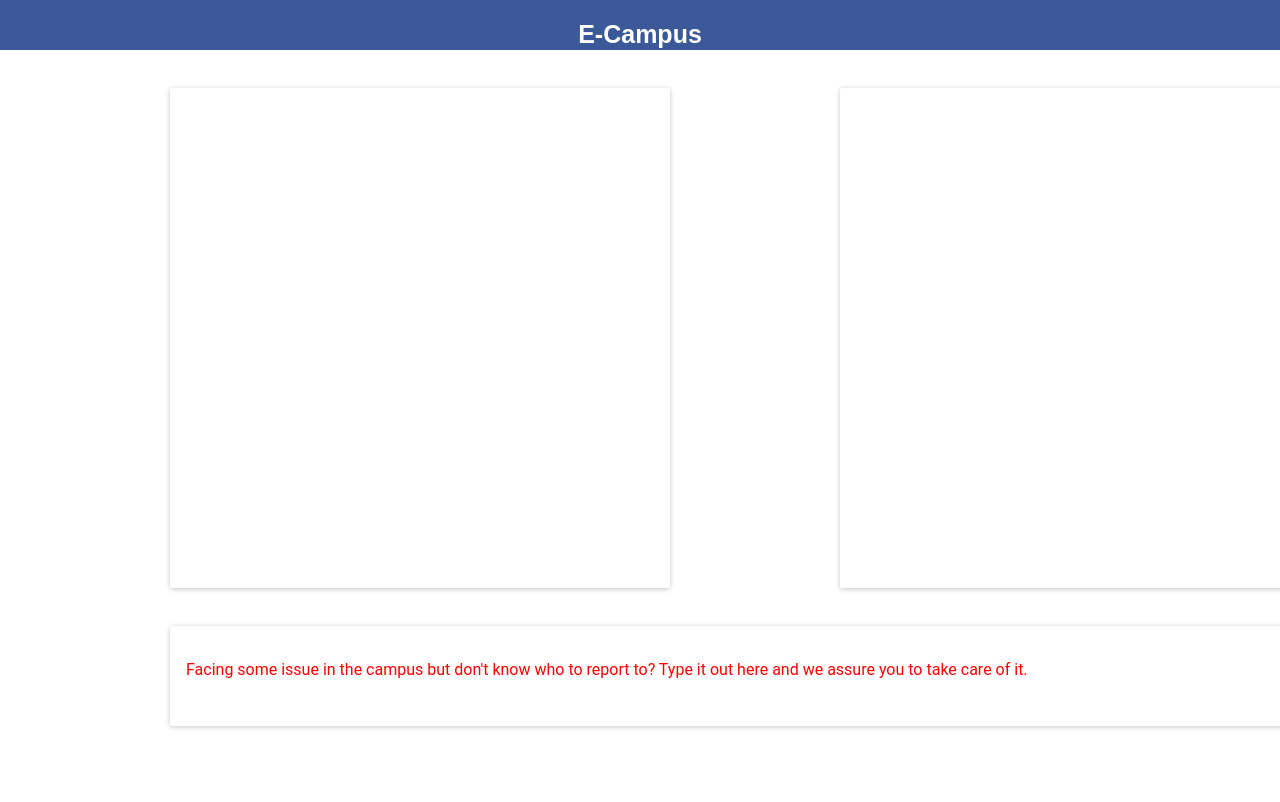
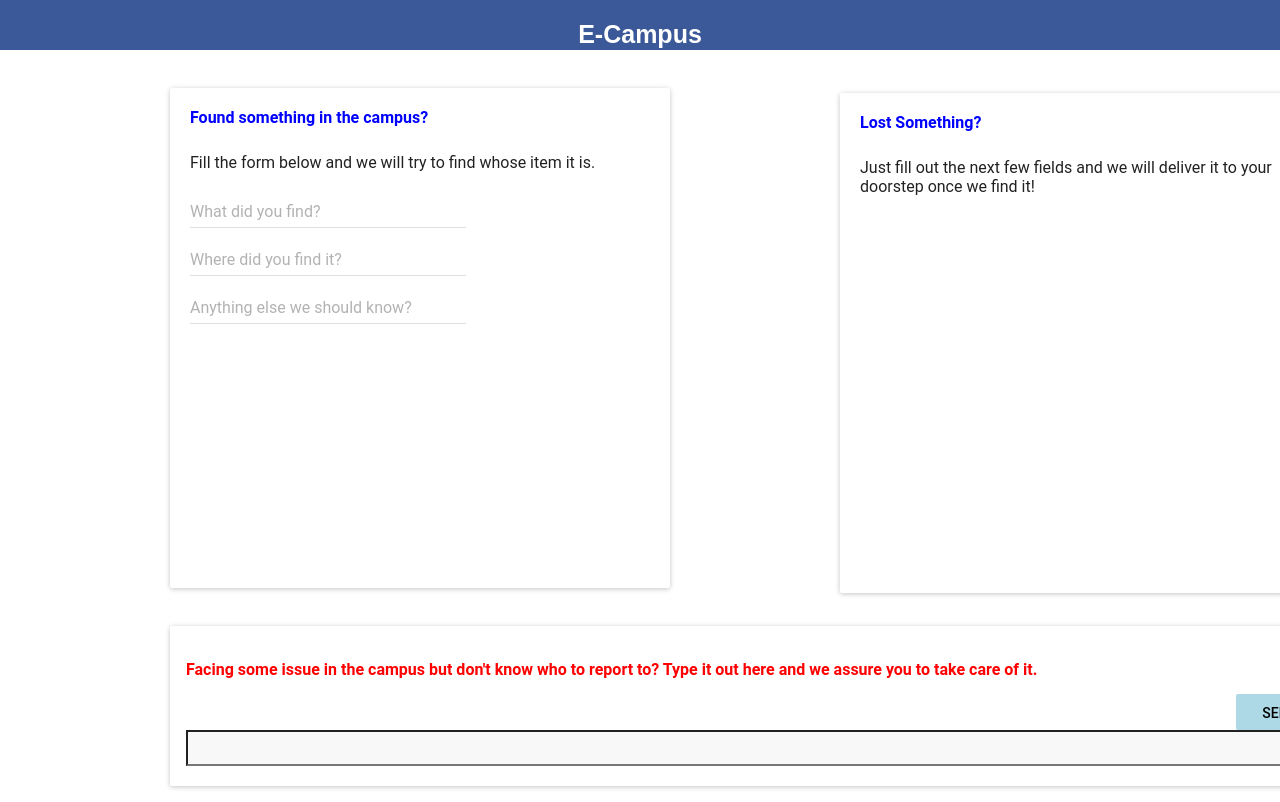
Before and after one commit to PushpinderSinghGrewal/hackdotslash, a React (Create React App) app in the folder microservices/ui/app/: page / in a window 1280 px wide. Shown: the top 802 px of the page. Built offline with nearby package versions, Linux system fonts and the light colour scheme.

Commit message:
added more ui

```diff
--- a/microservices/ui/app/src/App.js
+++ b/microservices/ui/app/src/App.js
@@ -5,8 +5,8 @@ import Paper from 'material-ui/Paper';
 import List from 'material-ui/List/List';
 import ListItem from 'material-ui/List/ListItem';
 import Avatar from 'material-ui/Avatar';
-
-
+import FlatButton from 'material-ui/FlatButton';
+import TextField from 'material-ui/TextField'
 class App extends Component {
   render() {
     const clusterName = process.env.REACT_APP_CLUSTER_NAME || 'NoClusterName';
@@ -18,19 +18,38 @@ class App extends Component {
       </div>
       <List>
         <div>
-          <Paper style={{marginLeft:170,marginTop:30,height:500,width:500}}>
-           <Paper style={{marginLeft:670,marginTop:30,height:500,width:500}}></Paper>
+          <Paper style={{marginLeft:170,marginTop:30,height:500,width:500}}> <p style={{color:'blue',paddingTop:20,paddingLeft:20}}><b>Found something in the campus? </b><br/></p>
+          <p style={{paddingTop:10,paddingLeft:20}}>Fill the form below and we will try to find whose item it is. </p>
+
+             <TextField style={{paddingLeft:20}}
+                hintText="What did  you find?"
+              />
+             <TextField style={{paddingLeft:20}}
+              hintText="Where did you find it?"
+              />
+              <TextField style={{paddingLeft:20}}
+               hintText="Anything else we should know?"
+                />
+
+           <Paper style={{marginLeft:670,marginTop:-255,height:500,width:500}}><p style={{color:'blue',paddingTop:20,paddingLeft:20}}><b>Lost Something? </b><br/></p>
+           <p style={{paddingTop:10,paddingLeft:20,paddingRight:20}}>Just fill out the next few fields and we will deliver it to your doorstep once we find it!</p></Paper>
 
               </Paper>
               </div>
               <List>
-              <Paper style={{marginLeft:170,marginTop:30,height:100,width:1170 }} >
+              <Paper style={{marginLeft:170,marginTop:30,height:160,width:1170 }} >
               <ListItem style={{marginLeft:'0px'}}>
-                <p style={{color:'red',marginTop:20}}>Facing some issue in the campus but don't know who to report to? Type it out here and we assure you to take care of it.</p>
+                <p style={{color:'red',marginTop:20}}><b>Facing some issue in the campus but don't know who to report to? Type it out here and we assure you to take care of it.</b></p>
+                <FlatButton  label="Send" style={{backgroundColor:'lightBlue',color:'black',marginBottom:'0',marginLeft:'1050px'}}/>
+                 <input  type="text" placeholder="" class="form-control"
+            style={{marginTop:'0px',height:'30px',width:'100%',backgroundColor:'#F8F8F8'}} />
+          <i style={{marginRight:'-65px',marginTop:'20px'}} class=" fa fa-search form-control-feedback"></i>
+
                 </ListItem>
                 </Paper>
                 </List>
             </List>
+
       </MuiThemeProvider>
     );
   }
```
